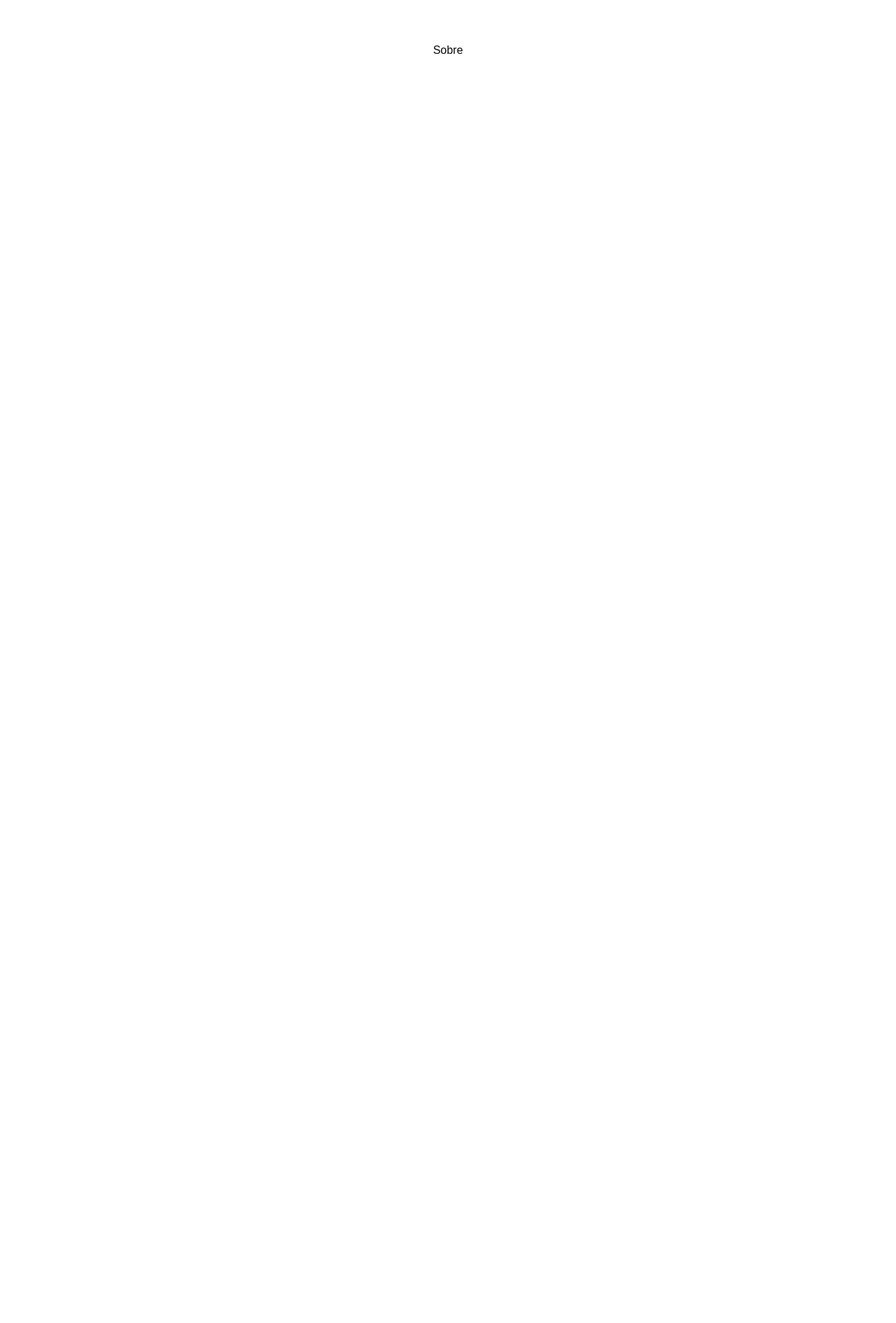
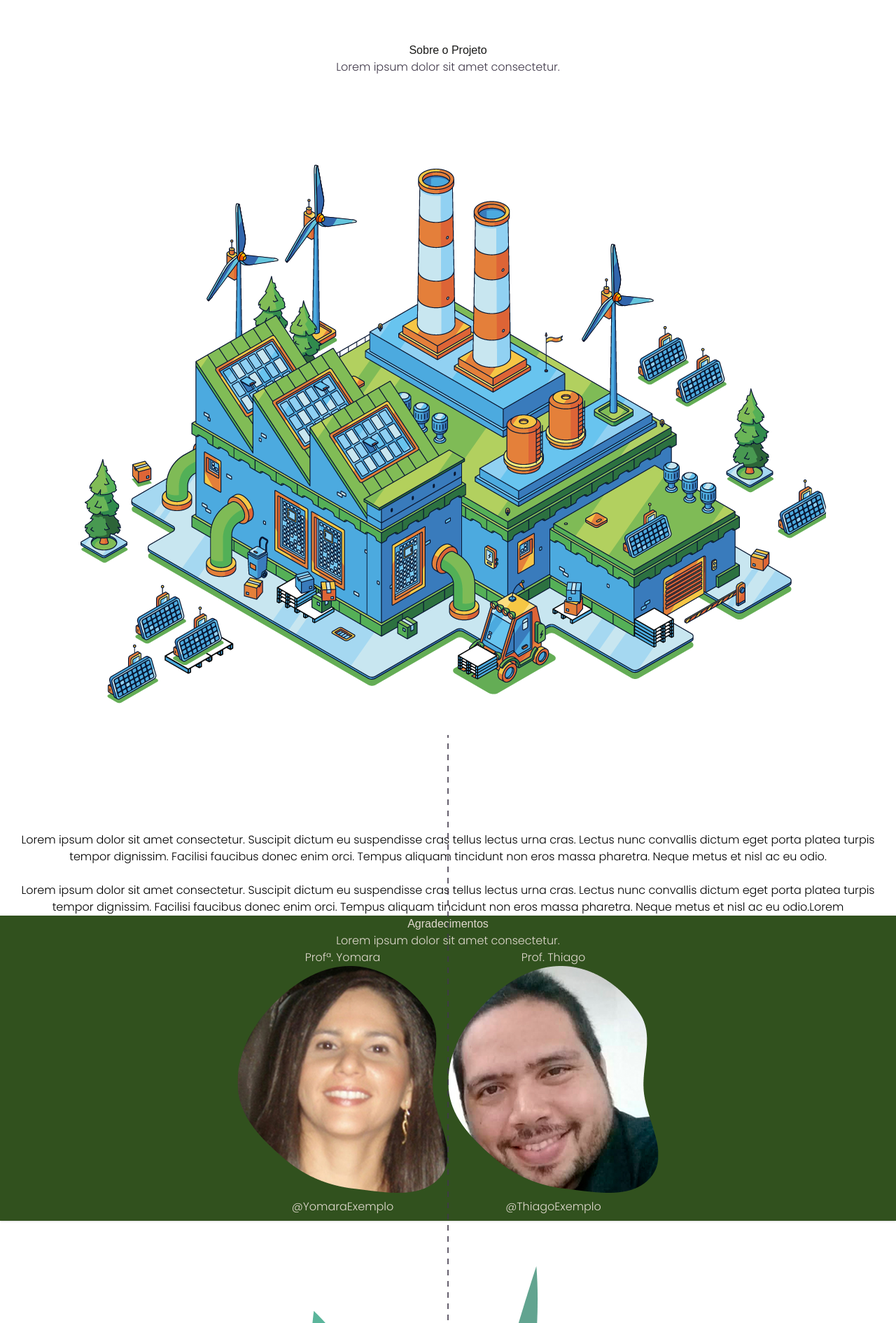
Before and after one commit to Projeto-Jiquiri/jiquiri-front, a Next.js app: page /sobre in a window 1280 px wide. Shown: the part 210-2100 px from the top of the page at 70% size. Before the commit the page ends 800 px from the top, so only its background shows below. Built offline with nearby package versions, Linux system fonts and the light colour scheme.

Commit message:
Add Sobre page with animations and acknowledgments; include new assets and DefaultFooter component

```diff
--- a/src/app/sobre/page.tsx
+++ b/src/app/sobre/page.tsx
@@ -1,16 +1,73 @@
+import Image from "next/image";
+import Link from "next/link";
+
+import GreenFabricAnimation from "@/components/animations/greenFabric";
+import DefaultFooter from "@/components/defaultFooter";
+import { VerticalDividerDashed } from "@/components/divider";
 import Header from "@/components/header";
 
+import ProfYomara from "@/assets/PNG/Prof_yomara.png";
+import ProfTiago from "@/assets/PNG/prof_Tiago.png";
 
 
 export default function SobrePage() {
     return (
-        <div className="flex flex-1 justify-center items-center">
-            <main className="flex flex-col justify-center items-center">
+        <div className="flex flex-1 justify-center items-center overflow-hidden">
+            <main className="flex flex-col justify-center items-center 2xl:gap-16">
                 <Header />
 
-                <div>
-                    <h1>Sobre</h1>
+                <div className="flex flex-col justify-center items-center 2xl:gap-4">
+                    <div className="flex flex-col justify-center items-center 2xl:gap-4">
+                        <h1 className="font-catilde text-Black_Jiquiri 2xl:text-7xl">Sobre o Projeto</h1>
+                        <p className="font-poppins font-light text-center text-Gray_Jiquiri 2xl:text-xl 2xl:w-80 ">Lorem ipsum dolor sit amet consectetur.</p>
+                    </div>
+
+                    <GreenFabricAnimation />
+
+                    <div className="flex flex-col justify-center items-center 2xl:w-[35%]">
+                        <p className="font-poppins font-light text-black 2xl:text-lg text-center">Lorem ipsum dolor sit amet consectetur. Suscipit dictum eu suspendisse cras tellus lectus urna cras. Lectus nunc convallis dictum eget porta platea turpis tempor dignissim. Facilisi faucibus donec enim orci. Tempus aliquam tincidunt non eros massa pharetra. Neque metus et nisl ac eu odio.
+                            <br />
+                            <br />
+                            Lorem ipsum dolor sit amet consectetur. Suscipit dictum eu suspendisse cras tellus lectus urna cras. Lectus nunc convallis dictum eget porta platea turpis tempor dignissim. Facilisi faucibus donec enim orci. Tempus aliquam tincidunt non eros massa pharetra. Neque metus et nisl ac eu odio.Lorem
+                        </p>
+
+                    </div>
                 </div>
+                <div className="absolute 2xl:top-[55%] 2xl:right-[3.5%]">
+                    <VerticalDividerDashed />
+                </div>
+
+                <div className="flex flex-col w-screen justify-center items-center shadow bg-Dark_Green_Jiquiri 2xl:pt-6 2xl:pb-8 2xl:gap-8">
+                    <div className="flex flex-col justify-center items-center 2xl:gap-2">
+                        <h1 className="font-catilde text-White_Jiquiri 2xl:text-5xl">Agradecimentos</h1>
+                        <p className="text-White_Jiquiri font-poppins text-center font-light 2xl:text-xl 2xl:w-80">Lorem ipsum dolor sit amet consectetur.</p>
+                    </div>
+
+                    <div className="flex justify-center items-center 2xl:gap-48">
+                        <div className="flex flex-col justify-center items-center 2xl:gap-4">
+                            <h2 className="font-poppins font-light text-White_Jiquiri 2xl:text-xl">Profª. Yomara</h2>
+                            <Image
+                                src={ProfYomara}
+                                alt="Professora Yomara"
+                                className="2xl:w-48 2xl:h-auto"
+                            />
+                            <Link href="https://" target="_blank" className="text-White_Jiquiri font-poppins font-light 2xl:text-sm p-2 hover-card">@YomaraExemplo</Link>
+                        </div>
+
+                        <div className="flex flex-col justify-center items-center 2xl:gap-4">
+                            <h2 className="font-poppins font-light text-White_Jiquiri 2xl:text-xl">Prof. Thiago</h2>
+                            <Image
+                                src={ProfTiago}
+                                alt="Professor Tiago"
+                                className="2xl:w-48 2xl:h-auto"
+                            />
+                            <Link href="https://" target="_blank" className="text-White_Jiquiri font-poppins font-light 2xl:text-sm p-2 hover-card">@ThiagoExemplo</Link>
+                        </div>
+                    </div>
+                </div>
+
+                <DefaultFooter />
+
             </main>
         </div>
     )
--- /dev/null
+++ b/src/components/animations/greenFabric.tsx
@@ -0,0 +1,18 @@
+'use client';
+
+import dynamic from "next/dynamic";
+
+import greenFabric from "@/assets/Animations/greenFabric.json";
+
+const LottieNoSSR = dynamic(() => import("lottie-react"), { ssr: false });
+
+export default function GreenFabricAnimation() {
+    return (
+        <LottieNoSSR
+            animationData={greenFabric}
+            loop
+            autoPlay
+            className="2xl:w-[40vw] 2xl:h-[30vw]"
+        />
+    )
+}
--- a/src/components/defaultFooter/index.tsx
+++ b/src/components/defaultFooter/index.tsx
@@ -17,7 +17,7 @@ const Lottie = dynamic(() => import("lottie-react"), { ssr: false });
 
 export default function DefaultFooter() {
     return (
-        <div className="flex flex-1 flex-col justify-center items-center 2xl:gap-28 2xl:mt-32">
+        <div className="flex flex-1 flex-col justify-center items-center 2xl:gap-28 2xl:mt-24">
             <Lottie
                 animationData={plantInfinityAnimation}
                 autoPlay
```
Also changed, not shown: src/assets/PNG/Prof_yomara.png (added), src/assets/PNG/prof_Tiago.png (added).
